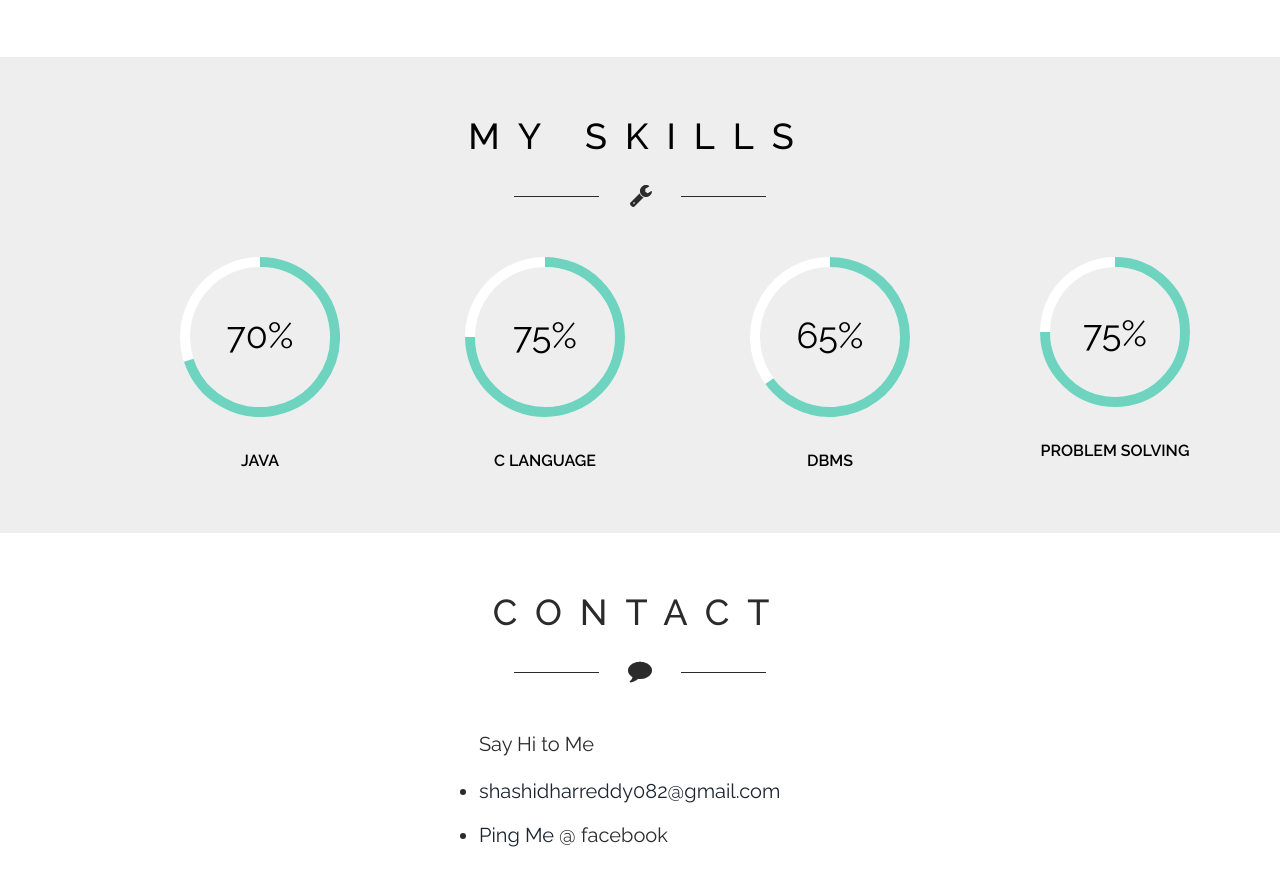
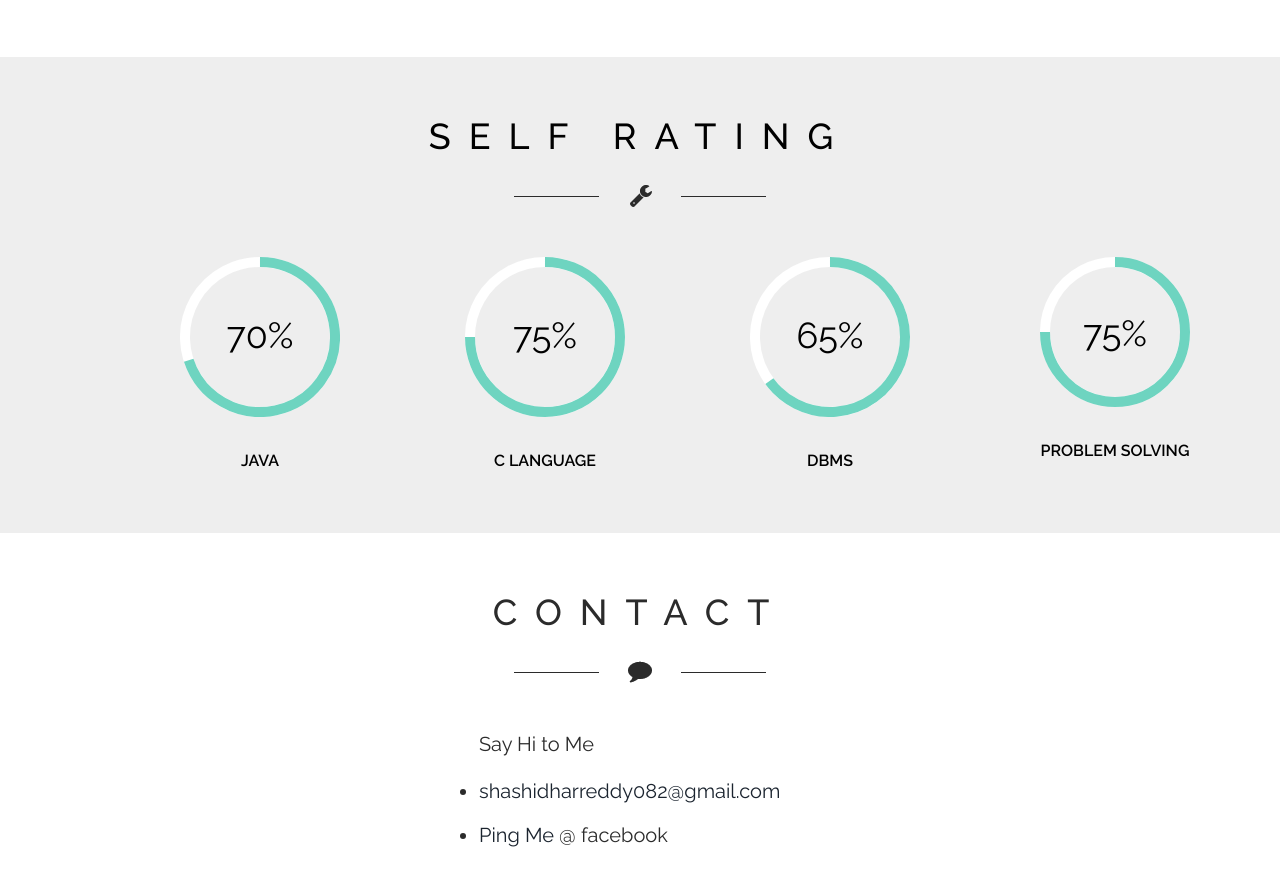
Before and after one commit to Shashidhar1998/Shashidhar1998.github.io, a plain HTML site: page index.html in a window 1280 px wide. Shown: the part 3423-4316 px from the top of the page. Drawn offline with Linux system fonts and the light colour scheme.

Commit message:
Update index.html

```diff
--- a/index.html
+++ b/index.html
@@ -199,7 +199,7 @@ border-radius: 50%;
 </div>
 <div class="my-skills text-center">
 	<div class="container">
-		<h3>MY SKILLS</h3>
+		<h3>SELF RATING </h3>
 		<div class="strip text-center"><img src="images/ser.png" alt=" "/></div>
 		<div class="skill-grids">
 					<div class="col-md-2 col-md-offset-1 skills-grid text-center">
```
